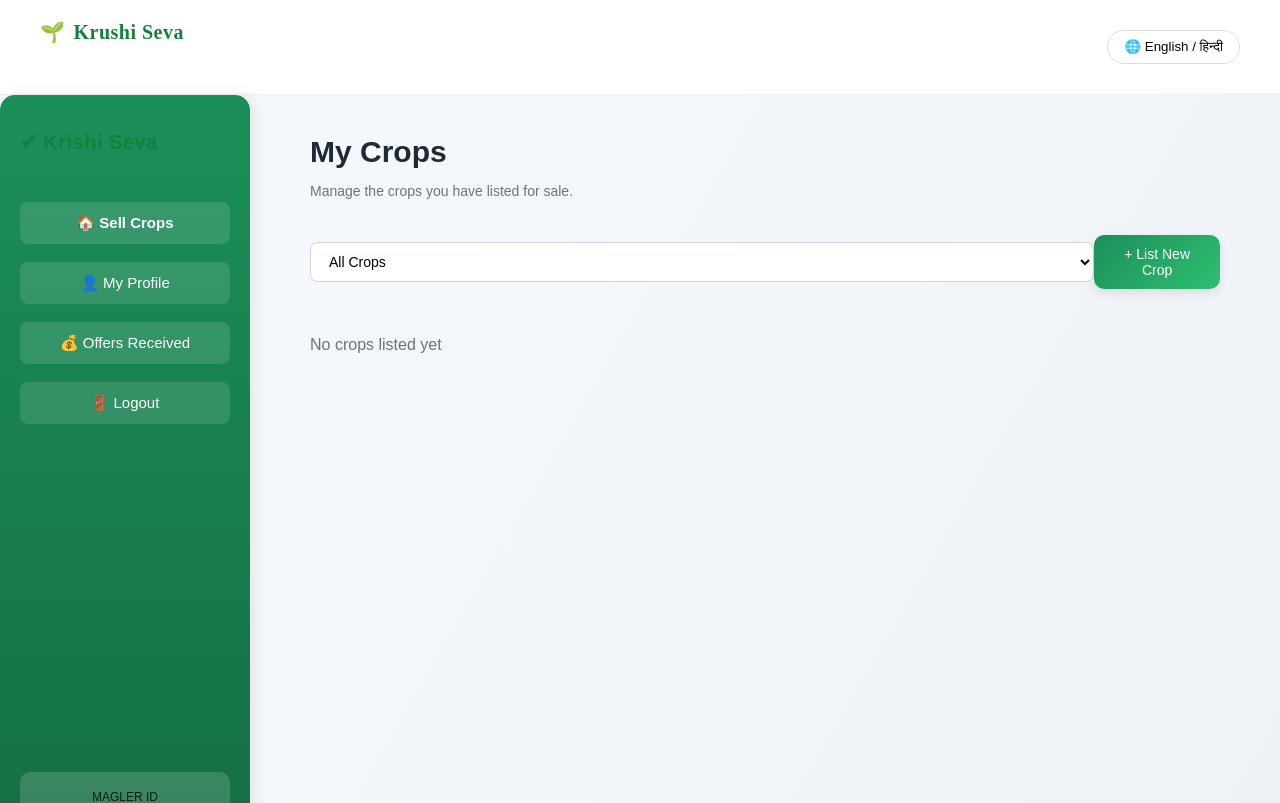
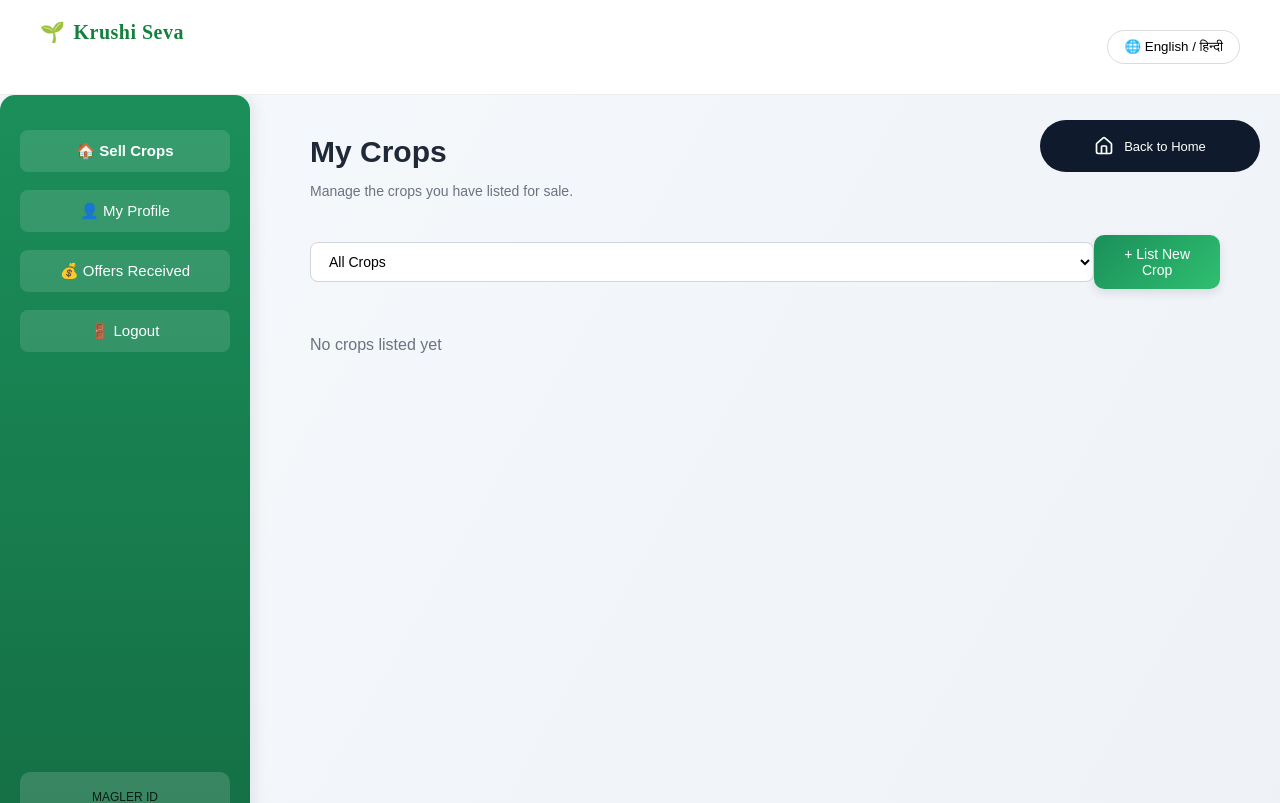
Before and after one commit to Ranjeet6639/Krushi-Seva, a React (Vite) app: page /sellmyharvest in a window 1280 px wide. Shown: the top 803 px of the page. Built offline with nearby package versions, Linux system fonts and the light colour scheme.

Commit message:
Add back button functionality and styles to SellMyHarvest and SickCrop pages

```diff
--- a/src/pages/SellMyHarvest.css
+++ b/src/pages/SellMyHarvest.css
@@ -274,6 +274,8 @@ margin:8px 0;
 font-size:15px;
 }
 
+/*Close Button*/
+
 .close-btn{
 margin-top:20px;
 width:100%;
@@ -290,3 +292,36 @@ cursor:pointer;
 background:#146c43;
 
 }
+
+/*Back Button*/
+
+.back-btn {
+  position: absolute;
+  top: 80px;
+  right: 20px;
+
+  display: flex;
+  align-items: center;
+  gap: 8px;
+
+  background: #0f1b2d;
+  color: white;
+  padding: 8px 14px;
+
+  border: none;
+  border-radius: 20px;
+  cursor: pointer;
+
+  font-size: 13px;
+  font-weight: 500;
+}
+
+.back-btn:disabled {
+  opacity: 0.6;
+  cursor: not-allowed;
+}
+
+/* IMPORTANT */
+.header {
+  position: relative;
+}
--- a/src/pages/SellMyHarvest.jsx
+++ b/src/pages/SellMyHarvest.jsx
@@ -1,5 +1,6 @@
 import React, { useEffect, useState } from "react";
 import { useNavigate } from "react-router-dom";
+import { Home } from "lucide-react";
 import "./SellMyHarvest.css";
 
 function SellMyHarvest() {
@@ -8,6 +9,17 @@ function SellMyHarvest() {
 
   const [crops, setCrops] = useState([]);
   const [showProfile, setShowProfile] = useState(false);
+
+  // ✅ NEW NAV LOADING STATE
+  const [navLoading, setNavLoading] = useState(false);
+
+  // ✅ BACK BUTTON FUNCTION
+  const handleBack = () => {
+    setNavLoading(true);
+    setTimeout(() => {
+      navigate("/FarmerDashboard");
+    }, 1000);
+  };
 
   // ✅ LOAD CROPS FROM LOCAL STORAGE
   useEffect(() => {
@@ -28,6 +40,13 @@ function SellMyHarvest() {
         <header className="header">
           <div className="logo">🌱 <span>Krushi Seva</span></div>
           <button className="lang-btn">🌐 English / हिन्दी</button>
+
+          {/* ✅ BACK BUTTON ADDED */}
+          <button onClick={handleBack} className="back-btn" disabled={navLoading}>
+            <Home size={20} />
+            {navLoading ? "⏳ Loading..." : "Back to Home"}
+          </button>
+
         </header>
       </div>
 
@@ -35,8 +54,6 @@ function SellMyHarvest() {
 
         {/* SIDEBAR */}
         <div className="harvest-sidebar">
-
-          <div className="logo">✔ Krishi Seva</div>
 
           <button className="active-btn">🏠 Sell Crops</button>
 
--- a/src/pages/SickCrop.css
+++ b/src/pages/SickCrop.css
@@ -238,3 +238,36 @@ transition:0.3s;
 background:#1b8f5a;
 color:white;
 }
+
+/* BACK BUTTON */
+
+.back-btn {
+  position: absolute;
+  top: 60px;
+  right: 20px;
+
+  display: flex;
+  align-items: center;
+  gap: 8px;
+
+  background: #0f1b2d;
+  color: white;
+  padding: 8px 14px;
+
+  border: none;
+  border-radius: 20px;
+  cursor: pointer;
+
+  font-size: 13px;
+  font-weight: 500;
+}
+
+.back-btn:disabled {
+  opacity: 0.6;
+  cursor: not-allowed;
+}
+
+/* VERY IMPORTANT */
+.sick-header {
+  position: relative;
+}
--- a/src/pages/SickCrop.jsx
+++ b/src/pages/SickCrop.jsx
@@ -3,6 +3,8 @@ import "./SickCrop.css";
 import cameraIcon from "../assets/Camera.jpg";
 import UploadCamera from "../assets/UploadPhoto.jpg";
 import Helpline from "../assets/Helpline.jpg";
+import { Home } from "lucide-react";
+import { useNavigate } from "react-router-dom";
 
 function SickCrop() {
 
@@ -11,6 +13,18 @@ function SickCrop() {
   const [solution, setSolution] = useState("");
   const [pesticide, setPesticide] = useState("");
   const [loading, setLoading] = useState(false);
+
+  // ✅ NEW STATE FOR NAV LOADING
+  const [navLoading, setNavLoading] = useState(false);
+  const navigate = useNavigate();
+
+  // ✅ BACK BUTTON FUNCTION
+  const handleBack = () => {
+    setNavLoading(true);
+    setTimeout(() => {
+      navigate("/FarmerDashboard");
+    }, 1000);
+  };
 
   // upload photo
   const handleImageUpload = async (event) => {
@@ -68,6 +82,12 @@ function SickCrop() {
 
         <button className="lang-btn">
           🌐 English / हिन्दी
+        </button>
+
+        {/* ✅ BACK BUTTON ADDED */}
+        <button onClick={handleBack} className="back-btn" disabled={navLoading}>
+          <Home size={20} />
+          {navLoading ? "⏳ Loading..." : "Back to Home"}
         </button>
 
       </header>
```
